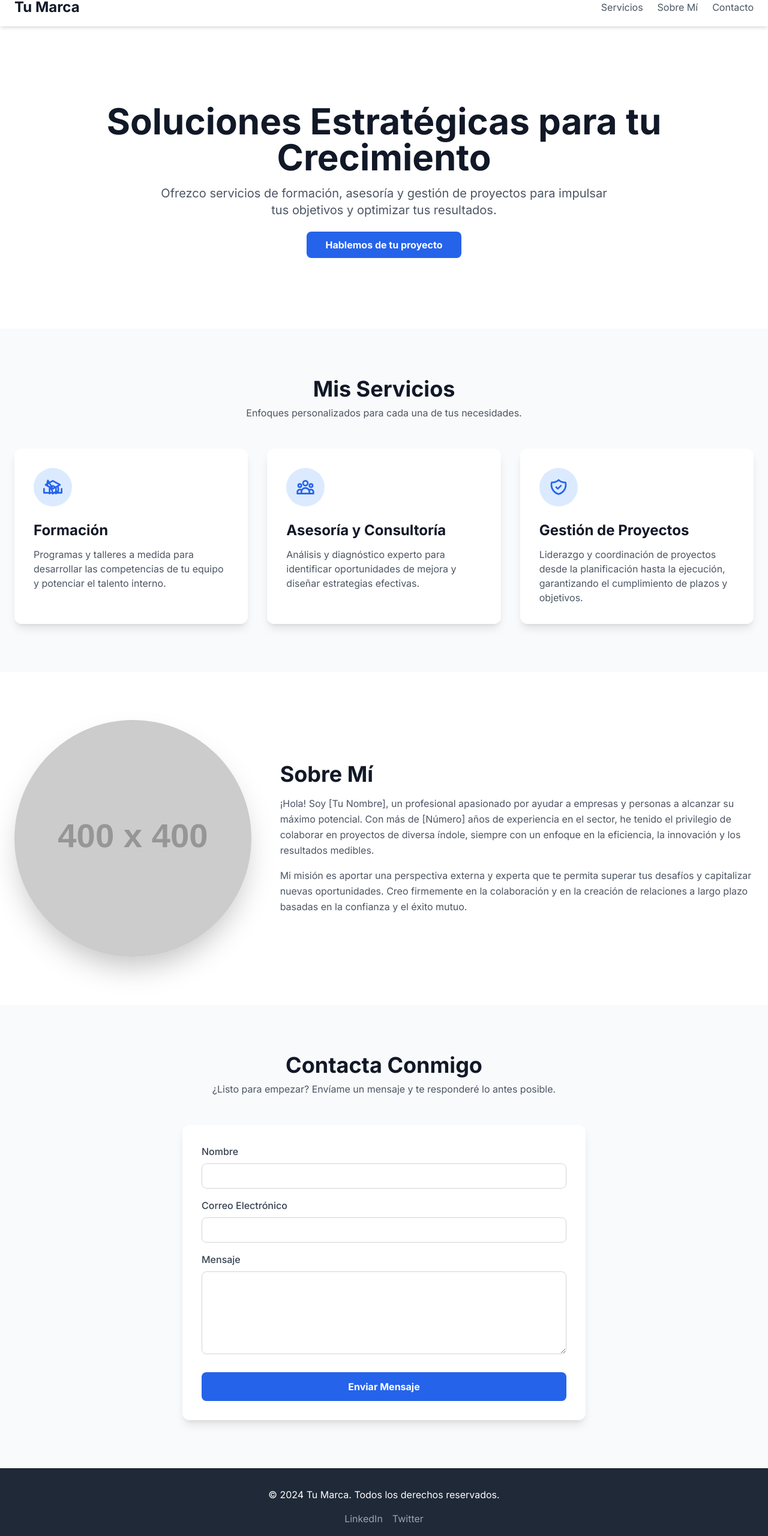
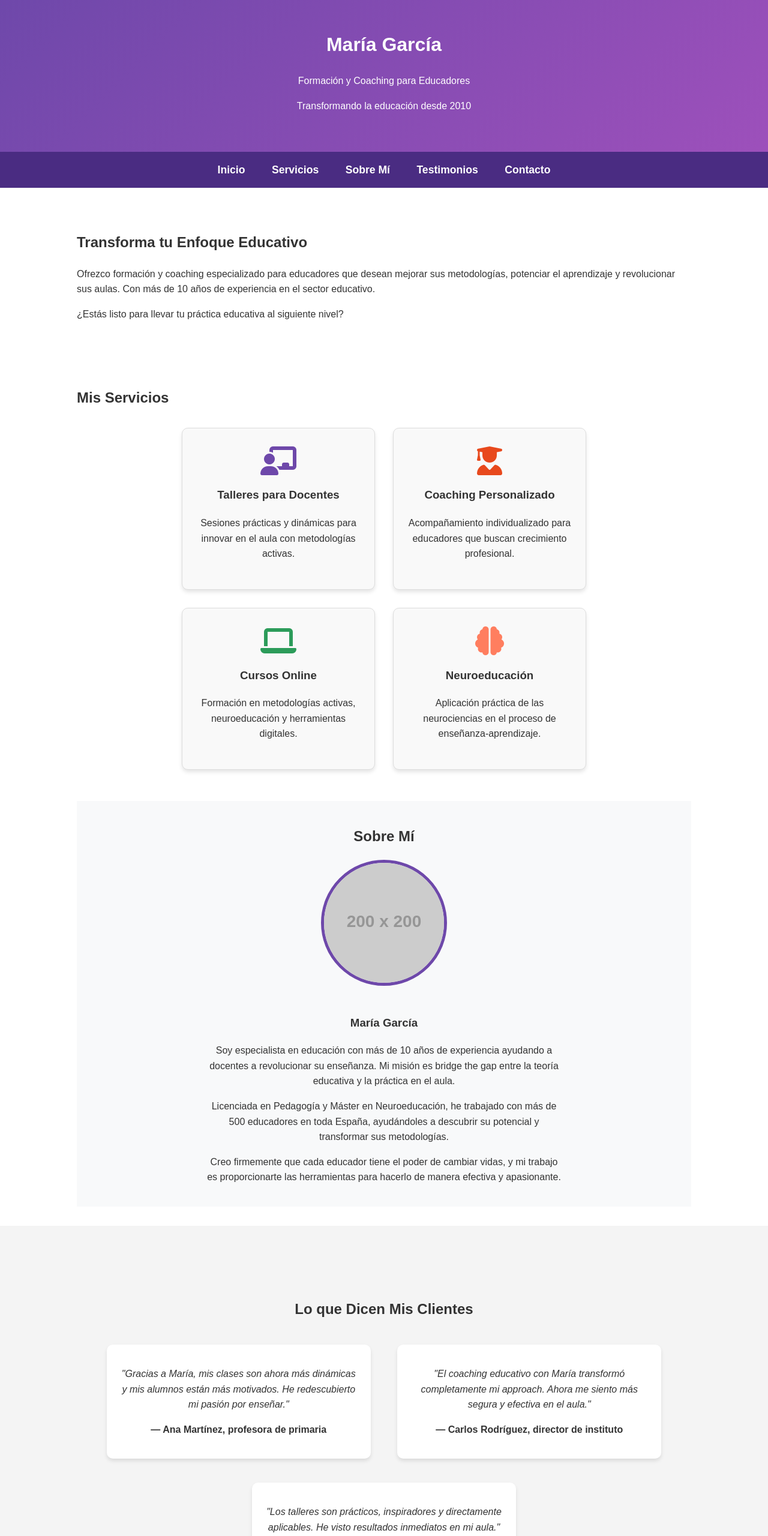
Before and after one commit to xsantotomas/xsantotomas.github.io, a plain HTML site: page index.html in a window 1280 px wide. Shown: the part 20-2580 px from the top of the page at 60% size. Drawn offline with nearby package versions, Linux system fonts and the light colour scheme; placeholder pictures from the web are drawn by us.

Commit message:
Update index.html código 1 de deepseek

```diff
--- a/index.html
+++ b/index.html
@@ -1,173 +1,342 @@
 <!DOCTYPE html>
-<html lang="es" class="scroll-smooth">
+<html lang="es">
 <head>
     <meta charset="UTF-8">
     <meta name="viewport" content="width=device-width, initial-scale=1.0">
-    <title>Tu Nombre | Consultoría Profesional</title>
-    <script src="https://cdn.tailwindcss.com"></script>
-    <link rel="preconnect" href="https://fonts.googleapis.com">
-    <link rel="preconnect" href="https://fonts.gstatic.com" crossorigin>
-    <link href="https://fonts.googleapis.com/css2?family=Inter:wght@400;500;700&display=swap" rel="stylesheet">
+    <title>Formación & Coaching Educativo | María García</title>
+    <!-- Font Awesome para iconos -->
+    <link rel="stylesheet" href="https://cdnjs.cloudflare.com/ajax/libs/font-awesome/6.4.0/css/all.min.css">
     <style>
+        /* Estilos generales */
         body {
-            font-family: 'Inter', sans-serif;
+            font-family: 'Arial', sans-serif;
+            margin: 0;
+            padding: 0;
+            color: #333;
+            line-height: 1.6;
         }
-        /* Pequeño ajuste para el offset del ancla por la barra de navegación fija */
+
+        /* Encabezado */
+        header {
+            background: linear-gradient(135deg, #6e48aa, #9d50bb);
+            color: white;
+            padding: 3rem 0;
+            text-align: center;
+        }
+
+        /* Menú de navegación */
+        nav {
+            background: #4a2c82;
+            padding: 1rem;
+            position: sticky;
+            top: 0;
+            z-index: 100;
+            text-align: center;
+        }
+
+        nav a {
+            color: white;
+            text-decoration: none;
+            margin: 0 20px;
+            font-weight: bold;
+            font-size: 1.1rem;
+            transition: color 0.3s ease;
+        }
+
+        nav a:hover {
+            color: #ff7e5f;
+        }
+
+        /* Secciones */
+        .container {
+            width: 80%;
+            margin: 2rem auto;
+            padding: 20px 0;
+        }
+
         section {
-            scroll-margin-top: 64px;
+            padding: 40px 0;
+        }
+
+        /* Servicios */
+        .servicios {
+            display: flex;
+            flex-wrap: wrap;
+            gap: 30px;
+            justify-content: center;
+            margin-top: 30px;
+        }
+
+        .servicio-card {
+            background: #f9f9f9;
+            border: 1px solid #ddd;
+            border-radius: 10px;
+            padding: 30px 20px;
+            width: 280px;
+            box-shadow: 0 4px 6px rgba(0, 0, 0, 0.1);
+            text-align: center;
+            transition: transform 0.3s ease;
+        }
+
+        .servicio-card:hover {
+            transform: translateY(-5px);
+        }
+
+        .servicio-card i {
+            margin-bottom: 15px;
+            display: block;
+        }
+
+        /* Sobre mí */
+        #sobre-mi {
+            background: #f8f9fa;
+            text-align: center;
+        }
+
+        .perfil {
+            max-width: 600px;
+            margin: 0 auto;
+        }
+
+        .foto-perfil {
+            width: 200px;
+            height: 200px;
+            border-radius: 50%;
+            object-fit: cover;
+            border: 5px solid #6e48aa;
+            margin-bottom: 20px;
+        }
+
+        /* Testimonios */
+        .testimonios {
+            background: #f4f4f4;
+            padding: 3rem 0;
+            text-align: center;
+        }
+
+        .testimonio-card {
+            background: white;
+            padding: 20px;
+            border-radius: 10px;
+            margin: 20px;
+            box-shadow: 0 4px 6px rgba(0, 0, 0, 0.1);
+            max-width: 400px;
+            display: inline-block;
+        }
+
+        /* Contacto */
+        .contacto {
+            background: #6e48aa;
+            color: white;
+            padding: 3rem 0;
+        }
+
+        .form-contacto {
+            max-width: 600px;
+            margin: 0 auto;
+        }
+
+        form input, form textarea, form button {
+            width: 100%;
+            padding: 12px;
+            margin: 10px 0;
+            border: none;
+            border-radius: 5px;
+            font-size: 1rem;
+        }
+
+        form button {
+            background: #ff7e5f;
+            color: white;
+            font-weight: bold;
+            cursor: pointer;
+            transition: background 0.3s ease;
+        }
+
+        form button:hover {
+            background: #e8491d;
+        }
+
+        /* Pie de página */
+        footer {
+            background: #333;
+            color: white;
+            padding: 2rem 0;
+            text-align: center;
+        }
+
+        .redes-sociales {
+            margin: 20px 0;
+        }
+
+        .redes-sociales a {
+            color: white;
+            font-size: 1.5rem;
+            margin: 0 15px;
+            transition: color 0.3s ease;
+        }
+
+        .redes-sociales a:hover {
+            color: #6e48aa;
+        }
+
+        .enlaces-footer {
+            margin: 20px 0;
+        }
+
+        .enlaces-footer a {
+            color: #ccc;
+            text-decoration: none;
+            margin: 0 15px;
+        }
+
+        .enlaces-footer a:hover {
+            color: white;
         }
     </style>
 </head>
-<body class="bg-gray-50 text-gray-800">
-
-    <!-- Header / Barra de Navegación -->
-    <header class="bg-white shadow-md sticky top-0 z-50">
-        <nav class="container mx-auto px-6 py-4 flex justify-between items-center">
-            <a href="#" class="text-2xl font-bold text-gray-900">Tu Marca</a>
-            <div class="hidden md:flex space-x-6">
-                <a href="#servicios" class="text-gray-600 hover:text-blue-600 transition duration-300">Servicios</a>
-                <a href="#sobre-mi" class="text-gray-600 hover:text-blue-600 transition duration-300">Sobre Mí</a>
-                <a href="#contacto" class="text-gray-600 hover:text-blue-600 transition duration-300">Contacto</a>
-            </div>
-            <div class="md:hidden">
-                <!-- Menú móvil (funcionalidad se puede añadir con JS) -->
-                <button id="mobile-menu-button" class="text-gray-800 focus:outline-none">
-                    <svg class="w-6 h-6" fill="none" stroke="currentColor" viewBox="0 0 24 24" xmlns="http://www.w3.org/2000/svg"><path stroke-linecap="round" stroke-linejoin="round" stroke-width="2" d="M4 6h16M4 12h16m-7 6h7"></path></svg>
-                </button>
-            </div>
-        </nav>
-        <!-- Menú desplegable para móvil -->
-        <div id="mobile-menu" class="hidden md:hidden bg-white">
-            <a href="#servicios" class="block py-2 px-4 text-sm text-gray-700 hover:bg-blue-50">Servicios</a>
-            <a href="#sobre-mi" class="block py-2 px-4 text-sm text-gray-700 hover:bg-blue-50">Sobre Mí</a>
-            <a href="#contacto" class="block py-2 px-4 text-sm text-gray-700 hover:bg-blue-50">Contacto</a>
-        </div>
+<body>
+    <!-- Encabezado principal -->
+    <header id="inicio">
+        <h1>María García</h1>
+        <p>Formación y Coaching para Educadores</p>
+        <p>Transformando la educación desde 2010</p>
     </header>
 
-    <main>
-        <!-- Sección Principal (Hero) -->
-        <section id="hero" class="bg-white py-20 md:py-32">
-            <div class="container mx-auto px-6 text-center">
-                <h1 class="text-4xl md:text-6xl font-bold text-gray-900 leading-tight mb-4">Soluciones Estratégicas para tu Crecimiento</h1>
-                <p class="text-lg md:text-xl text-gray-600 max-w-3xl mx-auto mb-8">Ofrezco servicios de formación, asesoría y gestión de proyectos para impulsar tus objetivos y optimizar tus resultados.</p>
-                <a href="#contacto" class="bg-blue-600 text-white font-bold py-3 px-8 rounded-lg hover:bg-blue-700 transition duration-300 transform hover:scale-105">Hablemos de tu proyecto</a>
-            </div>
+    <!-- Menú de navegación -->
+    <nav>
+        <a href="#inicio">Inicio</a>
+        <a href="#servicios">Servicios</a>
+        <a href="#sobre-mi">Sobre Mí</a>
+        <a href="#testimonios">Testimonios</a>
+        <a href="#contacto">Contacto</a>
+    </nav>
+
+    <!-- Sección de Inicio -->
+    <section id="inicio-seccion" class="container">
+        <h2>Transforma tu Enfoque Educativo</h2>
+        <p>Ofrezco formación y coaching especializado para educadores que desean mejorar sus metodologías, potenciar el aprendizaje y revolucionar sus aulas. Con más de 10 años de experiencia en el sector educativo.</p>
+        <p>¿Estás listo para llevar tu práctica educativa al siguiente nivel?</p>
     </section>
 
     <!-- Sección de Servicios -->
-        <section id="servicios" class="py-20">
-            <div class="container mx-auto px-6">
-                <div class="text-center mb-12">
-                    <h2 class="text-3xl md:text-4xl font-bold text-gray-900">Mis Servicios</h2>
-                    <p class="text-gray-600 mt-2">Enfoques personalizados para cada una de tus necesidades.</p>
+    <section id="servicios" class="container">
+        <h2>Mis Servicios</h2>
+        <div class="servicios">
+            <div class="servicio-card">
+                <i class="fas fa-chalkboard-teacher fa-3x" style="color: #6e48aa;"></i>
+                <h3>Talleres para Docentes</h3>
+                <p>Sesiones prácticas y dinámicas para innovar en el aula con metodologías activas.</p>
             </div>
-                <div class="grid grid-cols-1 md:grid-cols-2 lg:grid-cols-3 gap-8">
-                    <!-- Tarjeta de Servicio 1: Formación -->
-                    <div class="bg-white p-8 rounded-xl shadow-lg hover:shadow-2xl transition-shadow duration-300">
-                        <div class="flex items-center justify-center h-16 w-16 bg-blue-100 text-blue-600 rounded-full mb-6">
-                            <svg class="w-8 h-8" fill="none" stroke="currentColor" viewBox="0 0 24 24" xmlns="http://www.w3.org/2000/svg"><path d="M12 14l9-5-9-5-9 5 9 5z"></path><path d="M12 14l6.16-3.422a12.083 12.083 0 01.665 6.479A11.952 11.952 0 0012 20.055a11.952 11.952 0 00-6.824-9.998 12.078 12.078 0 01.665-6.479L12 14z"></path><path stroke-linecap="round" stroke-linejoin="round" stroke-width="2" d="M12 14l9-5-9-5-9 5 9 5zm0 0l6.16-3.422a12.083 12.083 0 01.665 6.479A11.952 11.952 0 0012 20.055a11.952 11.952 0 00-6.824-9.998 12.078 12.078 0 01.665-6.479L12 14zm-4 6v-7.5l4-2.222 4 2.222V20M1 14v5h22v-5"></path></svg>
+            <div class="servicio-card">
+                <i class="fas fa-user-graduate fa-3x" style="color: #e8491d;"></i>
+                <h3>Coaching Personalizado</h3>
+                <p>Acompañamiento individualizado para educadores que buscan crecimiento profesional.</p>
             </div>
-                        <h3 class="text-2xl font-bold text-gray-900 mb-3">Formación</h3>
-                        <p class="text-gray-600">Programas y talleres a medida para desarrollar las competencias de tu equipo y potenciar el talento interno.</p>
+            <div class="servicio-card">
+                <i class="fas fa-laptop fa-3x" style="color: #2c9c5a;"></i>
+                <h3>Cursos Online</h3>
+                <p>Formación en metodologías activas, neuroeducación y herramientas digitales.</p>
             </div>
-                    <!-- Tarjeta de Servicio 2: Asesoría/Consultoría -->
-                    <div class="bg-white p-8 rounded-xl shadow-lg hover:shadow-2xl transition-shadow duration-300">
-                        <div class="flex items-center justify-center h-16 w-16 bg-blue-100 text-blue-600 rounded-full mb-6">
-                            <svg class="w-8 h-8" fill="none" stroke="currentColor" viewBox="0 0 24 24" xmlns="http://www.w3.org/2000/svg"><path stroke-linecap="round" stroke-linejoin="round" stroke-width="2" d="M17 20h5v-2a3 3 0 00-5.356-1.857M17 20H7m10 0v-2c0-.656-.126-1.283-.356-1.857M7 20H2v-2a3 3 0 015.356-1.857M7 20v-2c0-.656.126-1.283.356-1.857m0 0a5.002 5.002 0 019.288 0M15 7a3 3 0 11-6 0 3 3 0 016 0zm6 3a2 2 0 11-4 0 2 2 0 014 0zM7 10a2 2 0 11-4 0 2 2 0 014 0z"></path></svg>
-                        </div>
-                        <h3 class="text-2xl font-bold text-gray-900 mb-3">Asesoría y Consultoría</h3>
-                        <p class="text-gray-600">Análisis y diagnóstico experto para identificar oportunidades de mejora y diseñar estrategias efectivas.</p>
-                    </div>
-                    <!-- Tarjeta de Servicio 3: Gestión de Proyectos -->
-                    <div class="bg-white p-8 rounded-xl shadow-lg hover:shadow-2xl transition-shadow duration-300">
-                        <div class="flex items-center justify-center h-16 w-16 bg-blue-100 text-blue-600 rounded-full mb-6">
-                            <svg class="w-8 h-8" fill="none" stroke="currentColor" viewBox="0 0 24 24" xmlns="http://www.w3.org/2000/svg"><path stroke-linecap="round" stroke-linejoin="round" stroke-width="2" d="M9 12l2 2 4-4m5.618-4.016A11.955 11.955 0 0112 2.944a11.955 11.955 0 01-8.618 3.04A12.02 12.02 0 003 9c0 5.591 3.824 10.29 9 11.622 5.176-1.332 9-6.03 9-11.622 0-1.042-.133-2.052-.382-3.016z"></path></svg>
-                        </div>
-                        <h3 class="text-2xl font-bold text-gray-900 mb-3">Gestión de Proyectos</h3>
-                        <p class="text-gray-600">Liderazgo y coordinación de proyectos desde la planificación hasta la ejecución, garantizando el cumplimiento de plazos y objetivos.</p>
-                    </div>
+            <div class="servicio-card">
+                <i class="fas fa-brain fa-3x" style="color: #ff7e5f;"></i>
+                <h3>Neuroeducación</h3>
+                <p>Aplicación práctica de las neurociencias en el proceso de enseñanza-aprendizaje.</p>
             </div>
         </div>
     </section>
 
     <!-- Sección Sobre Mí -->
-        <section id="sobre-mi" class="bg-white py-20">
-            <div class="container mx-auto px-6">
-                <div class="flex flex-col md:flex-row items-center gap-12">
-                    <div class="md:w-1/3">
-                        <img src="https://placehold.co/400x400/E2E8F0/4A5568?text=Tu+Foto" alt="Retrato profesional" class="rounded-full shadow-2xl mx-auto w-64 h-64 md:w-full md:h-auto object-cover">
+    <section id="sobre-mi" class="container">
+        <h2>Sobre Mí</h2>
+        <div class="perfil">
+            <img src="https://via.placeholder.com/200" alt="Foto de María García" class="foto-perfil">
+            <h3>María García</h3>
+            <p>Soy especialista en educación con más de 10 años de experiencia ayudando a docentes a revolucionar su enseñanza. Mi misión es bridge the gap entre la teoría educativa y la práctica en el aula.</p>
+            <p>Licenciada en Pedagogía y Máster en Neuroeducación, he trabajado con más de 500 educadores en toda España, ayudándoles a descubrir su potencial y transformar sus metodologías.</p>
+            <p>Creo firmemente que cada educador tiene el poder de cambiar vidas, y mi trabajo es proporcionarte las herramientas para hacerlo de manera efectiva y apasionante.</p>
         </div>
-                    <div class="md:w-2/3 text-center md:text-left">
-                        <h2 class="text-3xl md:text-4xl font-bold text-gray-900 mb-4">Sobre Mí</h2>
-                        <p class="text-gray-600 mb-4 leading-relaxed">
-                            ¡Hola! Soy [Tu Nombre], un profesional apasionado por ayudar a empresas y personas a alcanzar su máximo potencial. Con más de [Número] años de experiencia en el sector, he tenido el privilegio de colaborar en proyectos de diversa índole, siempre con un enfoque en la eficiencia, la innovación y los resultados medibles.
-                        </p>
-                        <p class="text-gray-600 leading-relaxed">
-                            Mi misión es aportar una perspectiva externa y experta que te permita superar tus desafíos y capitalizar nuevas oportunidades. Creo firmemente en la colaboración y en la creación de relaciones a largo plazo basadas en la confianza y el éxito mutuo.
-                        </p>
+    </section>
+
+    <!-- Sección de Testimonios -->
+    <section id="testimonios" class="testimonios">
+        <div class="container">
+            <h2>Lo que Dicen Mis Clientes</h2>
+            <div class="testimonio-card">
+                <p><em>"Gracias a María, mis clases son ahora más dinámicas y mis alumnos están más motivados. He redescubierto mi pasión por enseñar."</em></p>
+                <p><strong>— Ana Martínez, profesora de primaria</strong></p>
             </div>
+            <div class="testimonio-card">
+                <p><em>"El coaching educativo con María transformó completamente mi approach. Ahora me siento más segura y efectiva en el aula."</em></p>
+                <p><strong>— Carlos Rodríguez, director de instituto</strong></p>
+            </div>
+            <div class="testimonio-card">
+                <p><em>"Los talleres son prácticos, inspiradores y directamente aplicables. He visto resultados inmediatos en mi aula."</em></p>
+                <p><strong>— Laura Fernández, profesora de secundaria</strong></p>
             </div>
         </div>
     </section>
 
     <!-- Sección de Contacto -->
-        <section id="contacto" class="py-20">
-            <div class="container mx-auto px-6">
-                <div class="text-center mb-12">
-                    <h2 class="text-3xl md:text-4xl font-bold text-gray-900">Contacta Conmigo</h2>
-                    <p class="text-gray-600 mt-2">¿Listo para empezar? Envíame un mensaje y te responderé lo antes posible.</p>
-                </div>
-                <div class="max-w-2xl mx-auto bg-white p-8 rounded-xl shadow-lg">
-                    <form action="#" method="POST">
-                        <div class="mb-4">
-                            <label for="name" class="block text-gray-700 font-medium mb-2">Nombre</label>
-                            <input type="text" id="name" name="name" required class="w-full px-4 py-2 border border-gray-300 rounded-lg focus:outline-none focus:ring-2 focus:ring-blue-500">
-                        </div>
-                        <div class="mb-4">
-                            <label for="email" class="block text-gray-700 font-medium mb-2">Correo Electrónico</label>
-                            <input type="email" id="email" name="email" required class="w-full px-4 py-2 border border-gray-300 rounded-lg focus:outline-none focus:ring-2 focus:ring-blue-500">
-                        </div>
-                        <div class="mb-6">
-                            <label for="message" class="block text-gray-700 font-medium mb-2">Mensaje</label>
-                            <textarea id="message" name="message" rows="5" required class="w-full px-4 py-2 border border-gray-300 rounded-lg focus:outline-none focus:ring-2 focus:ring-blue-500"></textarea>
-                        </div>
-                        <div class="text-center">
-                            <button type="submit" class="bg-blue-600 text-white font-bold py-3 px-8 rounded-lg hover:bg-blue-700 transition duration-300 w-full">Enviar Mensaje</button>
-                        </div>
+    <section id="contacto" class="contacto">
+        <div class="container">
+            <h2>Contacto</h2>
+            <div class="form-contacto">
+                <form action="https://formsubmit.co/tuemail@ejemplo.com" method="POST">
+                    <input type="hidden" name="_captcha" value="false">
+                    <input type="text" name="nombre" placeholder="Nombre completo" required>
+                    <input type="email" name="email" placeholder="Correo electrónico" required>
+                    <input type="tel" name="telefono" placeholder="Teléfono (opcional)">
+                    <textarea name="mensaje" placeholder="¿En qué puedo ayudarte?" rows="5" required></textarea>
+                    <button type="submit">Enviar Mensaje</button>
                 </form>
             </div>
         </div>
     </section>
-    </main>
 
-    <!-- Footer -->
-    <footer class="bg-gray-800 text-white py-8">
-        <div class="container mx-auto px-6 text-center">
-            <p>&copy; 2024 Tu Marca. Todos los derechos reservados.</p>
-            <div class="mt-4 flex justify-center space-x-4">
-                <!-- Aquí puedes añadir enlaces a tus redes sociales -->
-                <a href="#" class="text-gray-400 hover:text-white transition duration-300">LinkedIn</a>
-                <a href="#" class="text-gray-400 hover:text-white transition duration-300">Twitter</a>
+    <!-- Pie de página -->
+    <footer>
+        <div class="container">
+            <h3>María García - Formación & Coaching Educativo</h3>
+
+            <div class="redes-sociales">
+                <a href="#"><i class="fab fa-facebook"></i></a>
+                <a href="#"><i class="fab fa-instagram"></i></a>
+                <a href="#"><i class="fab fa-linkedin"></i></a>
+                <a href="#"><i class="fab fa-youtube"></i></a>
+                <a href="#"><i class="fab fa-tiktok"></i></a>
             </div>
+
+            <div class="enlaces-footer">
+                <a href="#inicio">Inicio</a>
+                <a href="#servicios">Servicios</a>
+                <a href="#sobre-mi">Sobre Mí</a>
+                <a href="#testimonios">Testimonios</a>
+                <a href="#contacto">Contacto</a>
+                <a href="#">Política de Privacidad</a>
+                <a href="#">Aviso Legal</a>
+            </div>
+
+            <div class="info-contacto">
+                <p>📧 info@mariagarciaeducacion.com</p>
+                <p>📞 +34 612 345 678</p>
+                <p>📍 Madrid, España</p>
+            </div>
+
+            <p>&copy; 2024 María García. Todos los derechos reservados.</p>
         </div>
     </footer>
 
+    <!-- JavaScript para el menú suave -->
     <script>
-        // Script para el menú móvil
-        const mobileMenuButton = document.getElementById('mobile-menu-button');
-        const mobileMenu = document.getElementById('mobile-menu');
-
-        mobileMenuButton.addEventListener('click', () => {
-            mobileMenu.classList.toggle('hidden');
+        document.querySelectorAll('nav a').forEach(anchor => {
+            anchor.addEventListener('click', function(e) {
+                e.preventDefault();
+                document.querySelector(this.getAttribute('href')).scrollIntoView({
+                    behavior: 'smooth'
                 });
-
-        // Cierra el menú móvil al hacer clic en un enlace
-        const mobileMenuLinks = mobileMenu.getElementsByTagName('a');
-        for (let i = 0; i < mobileMenuLinks.length; i++) {
-            mobileMenuLinks[i].addEventListener('click', () => {
-                mobileMenu.classList.add('hidden');
             });
-        }
+        });
     </script>
 </body>
 </html>
```
Lines whose indentation alone changed are shown as unchanged.
